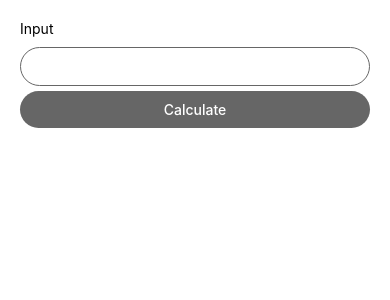
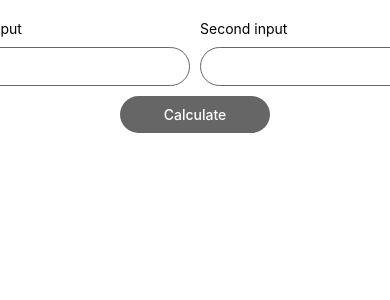
Before and after one commit to bondar-e/reactNativeTestTask, a React Native app: screen / in a window 390 px wide. Shown: the top 300 px of the page. Built offline with nearby package versions, Linux system fonts and the light colour scheme.

Commit message:
feat: add input form

```diff
--- a/babel.config.js
+++ b/babel.config.js
@@ -8,6 +8,7 @@ module.exports = {
           '@components': './src/components',
           '@shared': './src/shared',
           '@theme': './src/theme',
+          '@constants': './src/constants',
         },
       },
     ],
--- a/package.json
+++ b/package.json
@@ -10,6 +10,7 @@
     "lint": "eslint . --ext .js,.jsx,.ts,.tsx"
   },
   "dependencies": {
+    "@hookform/resolvers": "^2.8.8",
     "react": "17.0.2",
     "react-hook-form": "^7.30.0",
     "react-native": "0.68.1",
--- a/src/components/Form/index.tsx
+++ b/src/components/Form/index.tsx
@@ -4,22 +4,36 @@ import { View } from 'react-native';
 
 import { Input } from '@shared/Input';
 import { Button } from '@shared/Button';
+import { FormValues } from './types';
+import { formResolver } from './validations';
+import { style } from './styles';
 
 const Form: React.FC = () => {
-  const { control, handleSubmit } = useForm({
+  const { control, handleSubmit } = useForm<FormValues>({
     defaultValues: {
-      input: '',
+      firstInputNumber: null,
+      secondInputNumber: null,
     },
+    resolver: formResolver,
   });
 
-  const onSubmit = (data: { input: string }) => {
+  const onSubmit = (data: FormValues) => {
     console.log(data);
   };
 
   return (
-    <View>
-      <Input name="input" label="Input" control={control} />
-      <Button title="Calculate" onPress={handleSubmit(onSubmit)} />
+    <View style={style.container}>
+      <View style={style.inputsContainer}>
+        <Input
+          name="firstInputNumber"
+          label="First input"
+          keyboardType="numeric"
+          styles={style.firstInput}
+          control={control}
+        />
+        <Input name="secondInputNumber" label="Second input" keyboardType="numeric" control={control} />
+      </View>
+      <Button title="Calculate" styles={style.submit} onPress={handleSubmit(onSubmit)} />
     </View>
   );
 };
--- /dev/null
+++ b/src/components/Form/styles.ts
@@ -0,0 +1,20 @@
+import { StyleSheet } from 'react-native';
+
+export const style = StyleSheet.create({
+  container: {
+    flex: 1,
+    alignItems: 'center',
+    marginBottom: 20,
+  },
+  inputsContainer: {
+    flex: 1,
+    flexDirection: 'row',
+    marginBottom: 5,
+  },
+  firstInput: {
+    marginRight: 10,
+  },
+  submit: {
+    width: 150,
+  },
+});
--- /dev/null
+++ b/src/components/Form/types.ts
@@ -0,0 +1,9 @@
+export type FirstInputNumber = {
+  firstInputNumber: number | null;
+};
+
+export type SecondInputNumber = {
+  secondInputNumber: number | null;
+};
+
+export type FormValues = FirstInputNumber & SecondInputNumber;
--- /dev/null
+++ b/src/components/Form/validations.ts
@@ -0,0 +1,11 @@
+import { yupResolver } from '@hookform/resolvers/yup';
+import * as Yup from 'yup';
+
+import { messages } from '@constants/validations';
+
+export const formResolver = yupResolver(
+  Yup.object().shape({
+    firstInputNumber: Yup.number().required(messages.required).max(99, messages.max),
+    secondInputNumber: Yup.number().required(messages.required).max(99, messages.max),
+  })
+);
--- /dev/null
+++ b/src/constants/validations.ts
@@ -0,0 +1,4 @@
+export const messages = {
+  required: 'Field is required',
+  max: 'Value must be less than or equal to 99',
+};
--- a/src/shared/Button/index.tsx
+++ b/src/shared/Button/index.tsx
@@ -1,16 +1,18 @@
 import React from 'react';
-import { Text, TouchableOpacity } from 'react-native';
-import { styles } from './styles';
+import { StyleProp, Text, TouchableOpacity, ViewStyle } from 'react-native';
+
+import { style } from './styles';
 
 type Props = {
   title: string;
+  styles?: StyleProp<ViewStyle>;
   onPress: () => void;
 };
 
-const Button: React.FC<Props> = ({ title, onPress }) => {
+const Button: React.FC<Props> = ({ title, styles, onPress }) => {
   return (
-    <TouchableOpacity style={styles.container} onPress={onPress}>
-      <Text style={styles.title}>{title}</Text>
+    <TouchableOpacity style={[style.container, styles]} onPress={onPress}>
+      <Text style={style.title}>{title}</Text>
     </TouchableOpacity>
   );
 };
--- a/src/shared/Button/styles.ts
+++ b/src/shared/Button/styles.ts
@@ -2,7 +2,7 @@ import { colors } from '@theme/colors';
 import { fontSizes } from '@theme/fontSizes';
 import { StyleSheet } from 'react-native';
 
-export const styles = StyleSheet.create({
+export const style = StyleSheet.create({
   container: {
     alignItems: 'center',
     paddingVertical: 10,
--- a/src/shared/Input/index.tsx
+++ b/src/shared/Input/index.tsx
@@ -1,15 +1,18 @@
 import React from 'react';
 import { Controller, UseControllerProps } from 'react-hook-form';
-import { Text, TextInput, View } from 'react-native';
+import { KeyboardTypeOptions, StyleProp, Text, TextInput, View, ViewStyle } from 'react-native';
+
 import { style } from './styles';
 
 type Props = UseControllerProps<any> & {
   label: string;
+  keyboardType?: KeyboardTypeOptions;
+  styles?: StyleProp<ViewStyle>;
 };
 
-const Input: React.FC<Props> = ({ name, control, rules, label }) => {
+const Input: React.FC<Props> = ({ name, control, rules, label, keyboardType, styles }) => {
   return (
-    <View style={style.container}>
+    <View style={[style.container, styles]}>
       <Text style={style.label}>{label}</Text>
       <Controller
         control={control}
@@ -17,7 +20,13 @@ const Input: React.FC<Props> = ({ name, control, rules, label }) => {
         rules={rules}
         render={({ field: { onChange, onBlur, value }, fieldState: { error } }) => (
           <>
-            <TextInput value={value} style={style.input} onChangeText={onChange} onBlur={onBlur} />
+            <TextInput
+              value={value}
+              keyboardType={keyboardType}
+              style={style.input}
+              onChangeText={onChange}
+              onBlur={onBlur}
+            />
             <Text style={style.error}>{error ? error?.message : ''}</Text>
           </>
         )}
--- a/src/shared/Input/styles.ts
+++ b/src/shared/Input/styles.ts
@@ -5,7 +5,7 @@ import { colors } from '@theme/colors';
 
 export const style = StyleSheet.create({
   container: {
-    width: '100%',
+    flex: 1,
   },
   label: {
     marginBottom: 10,
--- a/tsconfig.json
+++ b/tsconfig.json
@@ -40,7 +40,8 @@
     "paths": {
       "@components/*": ["src/components/*"],
       "@theme/*": ["src/theme/*"],
-      "@shared/*": ["src/shared/*"]
+      "@shared/*": ["src/shared/*"],
+      "@constants/*": ["src/constants/*"]
     } /* A series of entries which re-map imports to lookup locations relative to the 'baseUrl'. */,
     // "rootDirs": [],                        /* List of root folders whose combined content represents the structure of the project at runtime. */
     // "typeRoots": [],                       /* List of folders to include type definitions from. */
```
Also changed, not shown: 1 other file (tests, documents, lock files or other folders).
